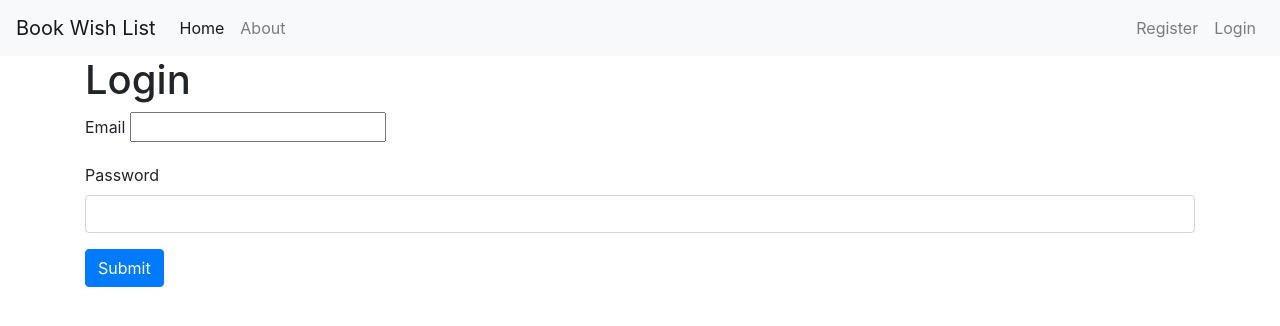
After one commit to Manny500/wishlist, a Flask app: page /login in a window 1280 px wide. The commit adds this page. Shown: the top 326 px of the page. Run offline with Flask 2, Linux system fonts and the light colour scheme; parts of the project's set-up code (start-up, migrations or seed data) failed here and were passed over; some libraries are stand-ins or nearby versions.

Commit message:
Adding forms, login API, JSON requests, and separating the files for a better organization

```diff
--- a/wishlist/app.py
+++ b/wishlist/app.py
@@ -1,21 +1,15 @@
-from flask import Flask, render_template, request, jsonify, flash, redirect, url_for, session, logging
+from flask import Flask
 from flask_marshmallow import Marshmallow
 from flask_sqlalchemy import SQLAlchemy
-from wtforms import Form, StringField, TextAreaField, PasswordField, validators
-from passlib.hash import sha256_crypt
-import os
-
-from data import Books
 
 # Init App
 app = Flask(__name__)
 
-# Set base URI
-basedir = os.path.abspath(os.path.dirname(__file__))
+# LOAD config file
+app.config.from_pyfile('config.py')
 
-# Config sqlite Database
-app.config['SQLALCHEMY_DATABASE_URI'] = 'sqlite:///' + os.path.join(basedir, 'sqlite/db.wishlist')
-app.config['SQLALCHEMY_TRACK_MODIFICATIONS'] = False
+# Import views/routes file
+from views import *
 
 # Init DB
 db = SQLAlchemy(app)
@@ -23,224 +17,6 @@ db = SQLAlchemy(app)
 #Init marshmallow
 ma = Marshmallow(app)
 
-# Book Class/Model ------------------------------------------
-class Book(db.Model):
-    id = db.Column(db.Integer, primary_key=True)
-    isbn = db.Column(db.Integer)
-    title = db.Column(db.String(100))
-    author = db.Column(db.String(100))
-    date = db.Column(db.String(100))
-
-    #Constructor
-    def __init__(self, isbn, title, author, date):
-        self.isbn = isbn
-        self.title = title
-        self.author = author
-        self.date = date
-
-# Book schema
-class BookSchema(ma.Schema):
-    fields = ('id', 'isbn', 'title', 'author', 'date')
-
-# Init Schema
-book_schema = BookSchema()
-books_schema = BookSchema(many=True)
-Books = Books()
-
-# User Class/Model ------------------------------------------
-class User(db.Model):
-    id = db.Column(db.Integer, primary_key=True)
-    firstName = db.Column(db.String(100))
-    lastName = db.Column(db.String(100))
-    email = db.Column(db.String(100))
-    password = db.Column(db.String(100))
-
-    #Constructor
-    def __init__(self, firstName, lastName, email, password):
-        self.firstName = firstName
-        self.lastName = lastName
-        self.email = email
-        self.password = password
-
-# Book schema
-class UserSchema(ma.Schema):
-    fields = ('id', 'firstName', 'lastName', 'email', 'password')
-
-# Init Schema
-user_schema = UserSchema()
-users_schema = UserSchema(many=True)
-
-# Register Form -------------------------------------------
-class RegisterForm(Form):
-    firstName = StringField('First Name', [validators.Length(min=1, max =50)])
-    lastName = StringField('Last Name', [validators.Length(min=4, max =25)])
-    email = StringField('Email', [validators.Length(min=6, max =50)])
-    password =  PasswordField('Password', [
-        validators.Length(min=6, max =50),
-        validators.DataRequired(),
-        validators.EqualTo('confirm', message='Passwords do not match')
-        ])
-    confirm = PasswordField('Confirm Password')
-
-# Form Routes ---------------------------------------
-@app.route('/register', methods=['GET', 'POST'])
-def register():
-    form = RegisterForm(request.form)
-    if request.method == 'POST' and form.validate():
-        firstName = form.firstName.data
-        lastName = form.lastName.data
-        email = form.email.data
-        password = sha256_crypt.encrypt(str(form.password.data))
-
-        #create cursor
-        new_user = User(firstName, lastName, email, password)
-
-        db.session.add(new_user)
-        db.session.commit()
-
-        flash('You have registered :)', 'success')
-
-        return redirect(url_for('login'))
-
-    return render_template('register.html', form=form)
-
-# User Routes ---------------------------------------
-
-# Register a User
-@app.route('/user', methods=['POST'])
-def add_user():
-    firstName = request.json['firstName']
-    lastName = request.json['lastName']
-    email = request.json['email']
-    password = request.json['password']
-
-    new_user = User(firstName, lastName, email, password)
-
-    db.session.add(new_user)
-    db.session.commit()
-
-    return user_schema.jsonify(new_user)
-
-# Get All Users
-@app.route('/user', methods=['GET'])
-def get_users():
-    all_users = User.query.all()
-    result = users_schema.dump(all_users)
-    return jsonify(result.data)
-
-# Get sigle user
-@app.route('/user/<id>', methods=['GET'])
-def get_user(id):
-    user = User.query.get(id)
-    return user_schema.jsonify(user)
-
-# Update a user
-@app.route('/user/<id>', methods=['PUT'])
-def update_user(id):
-    user = User.query.get(id)
-
-    firstName = request.json['fistName']
-    lastName = request.json['lastName']
-    email = request.json['email']
-    password = request.json['password']
-
-    user.firstName = firstName
-    user.lastName = lastName
-    user.email = email
-    user.password = password
-
-    db.session.commit()
-    return user_schema.jsonify(user)
-
-# Delete a user
-@app.route('/user/<id>', methods=['DELETE'])
-def delete_user(id):
-    user = User.query.get(id)
-    db.session.delete(user)
-    db.session.commit()
-    return user_schema.jsonify(user)
-
-# Book Routes ---------------------------------------
-
-# Create a Book
-@app.route('/book', methods=['POST'])
-def add_book():
-    isbn = request.json['name']
-    title = request.json['title']
-    author = request.json['author']
-    date = request.json['date']
-
-    new_book = Book(isbn, title, author, date)
-
-    db.session.add(new_book)
-    db.session.commit()
-
-    return book_schema.jsonify(new_book)
-
-# Get All Books
-@app.route('/book', methods=['GET'])
-def get_books():
-    all_books = Book.query.all()
-    result = books_schema.dump(all_books)
-    return jsonify(result.data)
-
-# Get sigle book
-@app.route('/book/<id>', methods=['GET'])
-def get_book(id):
-    book = Book.query.get(id)
-    return book_schema.jsonify(book)
-
-# Update a book
-@app.route('/book/<id>', methods=['PUT'])
-def update_book(id):
-    book = Book.query.get(id)
-
-    isbn = request.json['isbn']
-    title = request.json['title']
-    author = request.json['author']
-    date = request.json['date']
-
-    book.isbn = isbn
-    book.title = title
-    book.author = author
-    book.date = date
-
-    db.session.commit()
-    return book_schema.jsonify(book)
-
-# Delete a book
-@app.route('/book/<id>', methods=['DELETE'])
-def delete_book(id):
-    book = Book.query.get(id)
-    db.session.delete(book)
-    db.session.commit()
-    return book_schema.jsonify(book)
-
-# Navigation Routes ---------------------------------------
-
-# Set index
-@app.route('/')
-def index():
-    return render_template('home.html')
-
-@app.route('/about')
-def about():
-    return render_template('about.html')
-
-@app.route('/list')
-def list():
-    return render_template('list.html', books = Books)
-
-@app.route('/list/<string:id>')
-def details(id):
-    return render_template('details.html', id=id)
-
-# Create a simple get request
-@app.route('/remove', methods=['GET'])
-def get():
-    return jsonify({'msg': 'Hello world'})
-
 # Run server
 if __name__ == '__main__':
-    app.secret_key='secret123'
-    app.run(debug=True)
+    app.run()
--- a/wishlist/templates/includes/_messages.html
+++ b/wishlist/templates/includes/_messages.html
@@ -5,3 +5,11 @@
         {% endfor %}
     {% endif %}
 {% endwith %}
+
+{% if error %}
+    <div class="alert alert-danger">{{error}}</div>
+{% endif %}
+
+{% if msg %}
+    <div class="alert alert-success">{{msg}}</div>
+{% endif %}
--- a/wishlist/templates/includes/_navbar.html
+++ b/wishlist/templates/includes/_navbar.html
@@ -7,10 +7,18 @@
             <ul class=" nav navbar-nav">
               <li class="nav-item active"><a class="nav-link" href="/">Home</a></li>
               <li class="nav-item"><a class="nav-link" href="/about">About</a></li>
+              {% if session.logged_in %}
               <li class="nav-item"><a class="nav-link" href="/list"> My Books</a></li>
+              {% endif %}
             </ul>
-            <ul class="nav navbar-nav navbar-right">
-                 <li class="nav-item"><a class="nav-link" href="/register">Register</a></li>
+            <ul class="nav navbar-nav ml-auto">
+                {% if session.logged_in %}
+                  <li class="nav-item"><a class="nav-link" href="/logout">Logout</a></li>
+                  <li class="nav-item"><a class="nav-link" href="/dashboard">Dashboard</a></li>
+                {% else %}
+                  <li class="nav-item"><a class="nav-link" href="/register">Register</a></li>
+                  <li class="nav-item"><a class="nav-link" href="/login">Login</a></li>
+                {% endif %}
               </ul>
         </div>
 </nav>
--- /dev/null
+++ b/wishlist/templates/login.html
@@ -0,0 +1,17 @@
+{% extends 'layout.html' %}
+
+{% block body %}
+    <h1>Login</h1>
+    <form action="" method="POST">
+        <div class="form-group">
+
+            <label>Email</label>
+            <input type="text" name="email" class"form-control" value={{request.form.email}}>
+        </div>
+        <div class="form-group">
+            <label>Password</label>
+            <input type="password" name="password" class="form-control" value={{request.form.password}}>
+        </div>
+        <button type="submit" class="btn btn-primary">Submit</button>
+    </form>
+    {% endblock %}
--- /dev/null
+++ b/wishlist/views.py
@@ -0,0 +1,290 @@
+from app import app
+from flask import Flask, render_template, request, jsonify, flash, redirect, url_for, session, logging
+from flask_marshmallow import Marshmallow
+from flask_sqlalchemy import SQLAlchemy
+from wtforms import Form, StringField, TextAreaField, PasswordField, validators
+from passlib.hash import sha256_crypt
+from functools import wraps
+import requests
+import json
+
+# import db
+from app import db
+from app import ma
+
+# Import Models
+from models import User
+from models import Book
+
+from models import user_schema
+
+# Import sample data
+from data import Books
+Books = Books()
+
+# Import forms
+from forms import RegisterForm
+from forms import BookForm
+
+# Form Routes ---------------------------------------
+@app.route('/register', methods=['GET', 'POST'])
+def register():
+    form = RegisterForm(request.form)
+    if request.method == 'POST' and form.validate():
+        firstName = form.firstName.data
+        lastName = form.lastName.data
+        email = form.email.data
+        password = sha256_crypt.encrypt(str(form.password.data))
+
+        #create cursor
+        new_user = User(firstName, lastName, email, password)
+
+        db.session.add(new_user)
+        db.session.commit()
+
+        flash('You have registered :)', 'success')
+
+        return redirect(url_for('login'))
+
+    return render_template('register.html', form=form)
+
+# User Routes ---------------------------------------
+
+# Register a User
+@app.route('/user', methods=['POST'])
+def add_user():
+    firstName = request.json['firstName']
+    lastName = request.json['lastName']
+    email = request.json['email']
+    password = request.json['password']
+
+    new_user = User(firstName, lastName, email, password)
+
+    db.session.add(new_user)
+    db.session.commit()
+
+    return user_schema.jsonify(new_user)
+
+# User Login
+@app.route('/check_login', methods=['POST'])
+def check_login():
+
+    email = request.json['email']
+    password_candidate =request.json['password_candidate']
+
+    # Query DB
+    user = User.query.filter_by(email=email).first()
+
+    if(user != None):
+        password = user.password
+
+        # Compare passwords
+        if sha256_crypt.verify(password_candidate, password):
+            app.logger.info('PASSWORD MATCHED')
+            payload = {'email': user.email, 'firstName': user.firstName}
+            return jsonify(payload)
+        else:
+            app.logger.info('PASSWORD NOT MATCHED')
+            error = 'Invalid login'
+            payload = {'error': error, 'email': ''}
+            return jsonify(payload)
+    else:
+        error = 'User email not found'
+        payload = {'error': error, 'email': ''}
+        return jsonify(payload)
+
+# User Login
+@app.route('/login', methods=['GET','POST'])
+def login():
+    if request.method == 'POST':
+        #Get Form fields
+        email = request.form['email']
+        password_candidate = request.form['password']
+        headers = {'Content-Type' : 'application/json'}
+        payload = {'email': email, 'password_candidate': password_candidate}
+        r = requests.post('http://127.0.0.1:5000/check_login', data=json.dumps(payload),headers=headers)
+
+        json_string = r.json()
+
+        if(json_string['email'] != ''):
+            # Passed
+            session['logged_in'] = True
+            session['email'] = json_string['email']
+            session['firstName'] = json_string['firstName']
+
+            flash('You have successfully logged in', 'success')
+            return redirect(url_for('dashboard'))
+        else:
+            return render_template('login.html', error=json_string['error'])
+    return render_template('login.html')
+
+# Check if user has logged in (Decorator)
+def is_logged_in(f):
+    @wraps(f)
+    def wrap(*args, **kwargs):
+        if 'logged_in' in session:
+            return f(*args, **kwargs)
+        else:
+            flash('Unathorized, Please Login', 'danger')
+            return redirect(url_for('login'))
+    return wrap
+
+# Logout
+@app.route('/logout')
+def logout():
+    session.clear()
+    flash('You have successfully logged out', 'success')
+    return redirect(url_for('login'))
+
+# Get All Users
+@app.route('/user', methods=['GET'])
+def get_users():
+    all_users = User.query.all()
+    result = users_schema.dump(all_users)
+    return jsonify(result.data)
+
+# Get sigle user
+@app.route('/user/<id>', methods=['GET'])
+def get_user(id):
+    user = User.query.get(id)
+    return user_schema.jsonify(user)
+
+# Update a user
+@app.route('/user/<id>', methods=['PUT'])
+def update_user(id):
+    user = User.query.get(id)
+
+    firstName = request.json['fistName']
+    lastName = request.json['lastName']
+    email = request.json['email']
+    password = request.json['password']
+
+    user.firstName = firstName
+    user.lastName = lastName
+    user.email = email
+    user.password = password
+
+    db.session.commit()
+    return user_schema.jsonify(user)
+
+# Delete a user
+@app.route('/user/<id>', methods=['DELETE'])
+def delete_user(id):
+    user = User.query.get(id)
+    db.session.delete(user)
+    db.session.commit()
+    return user_schema.jsonify(user)
+
+# Book Routes ---------------------------------------
+
+# # Create a Book
+# @app.route('/book', methods=['POST'])
+# def add_book():
+
+#     isbn = request.json['name']
+#     title = request.json['title']
+#     author = request.json['author']
+#     date = request.json['date']
+
+#     new_book = Book(isbn, title, author, date)
+
+#     db.session.add(new_book)
+#     db.session.commit()
+
+#     return book_schema.jsonify(new_book)
+
+# # Get All Books
+# @app.route('/book', methods=['GET'])
+# def get_books():
+#     all_books = Book.query.all()
+#     result = books_schema.dump(all_books)
+#     return jsonify(result.data)
+
+# # Get sigle book
+# @app.route('/book/<id>', methods=['GET'])
+# def get_book(id):
+#     book = Book.query.get(id)
+#     return book_schema.jsonify(book)
+
+# # Update a book
+# @app.route('/book/<id>', methods=['PUT'])
+# def update_book(id):
+#     book = Book.query.get(id)
+
+#     isbn = request.json['isbn']
+#     title = request.json['title']
+#     author = request.json['author']
+#     date = request.json['date']
+
+#     book.isbn = isbn
+#     book.title = title
+#     book.author = author
+#     book.date = date
+
+#     db.session.commit()
+#     return book_schema.jsonify(book)
+
+# # Delete a book
+# @app.route('/book/<id>', methods=['DELETE'])
+# def delete_book(id):
+#     book = Book.query.get(id)
+#     db.session.delete(book)
+#     db.session.commit()
+#     return book_schema.jsonify(book)
+
+# Go to Add Book
+@app.route('/add_book', methods=['GET','POST'])
+@is_logged_in
+def add_book():
+    form = BookForm(request.form)
+    if request.method == 'POST' and form.validate():
+        isbn = form.isbn.data
+        title = form.title.data
+        author = form.author.data
+        date = form.date.data
+
+        new_book = Book(isbn, title, author, date)
+
+        db.session.add(new_book)
+        db.session.commit()
+
+        flash('Added New Book', 'success')
+
+        return redirect(url_for('dashboard'))
+
+    return render_template('add_book.html', form=form)
+
+# Navigation Routes ---------------------------------------
+
+# Set index
+@app.route('/')
+def index():
+    return render_template('home.html')
+
+# Set about page
+@app.route('/about')
+def about():
+    return render_template('about.html')
+
+# Set list of books
+@app.route('/list')
+@is_logged_in
+def list():
+    return render_template('list.html', books = Books)
+
+# get a book detail
+@app.route('/list/<string:id>')
+@is_logged_in
+def details(id):
+    return render_template('details.html', id=id)
+
+# Create a simple get request
+@app.route('/remove', methods=['GET'])
+def get():
+    return jsonify({'msg': 'Hello world'})
+
+# Go to Dashboard
+@app.route('/dashboard')
+@is_logged_in
+def dashboard():
+    return render_template('dashboard.html')
```
Also changed, not shown: wishlist/config.py (added, +7 -0 lines), wishlist/forms.py (added, +21 -0 lines), wishlist/models.py (added, +48 -0 lines), wishlist/templates/add_book.html (added, +21 -0 lines), wishlist/templates/dashboard.html (added, +7 -0 lines), 2 other files.
